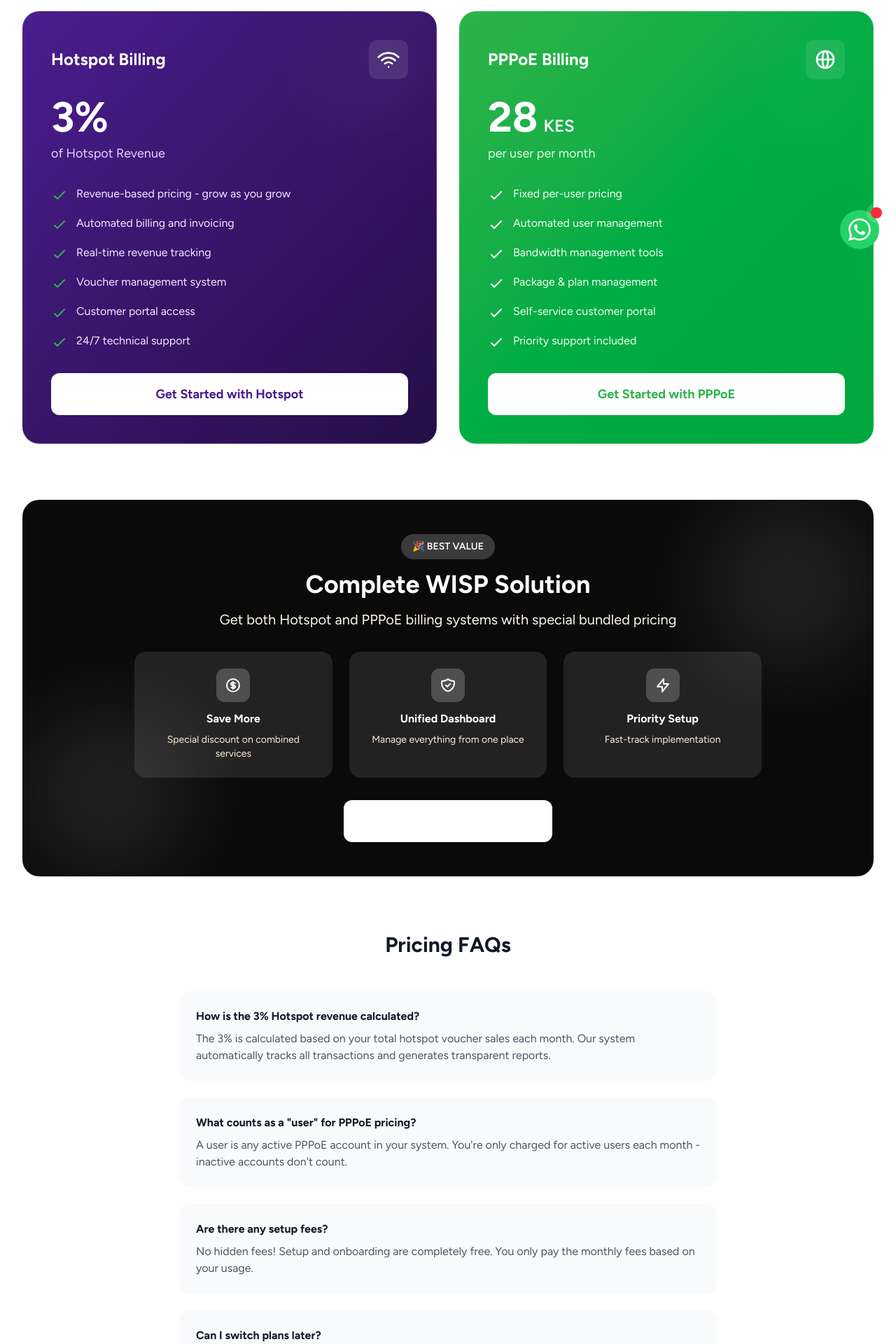
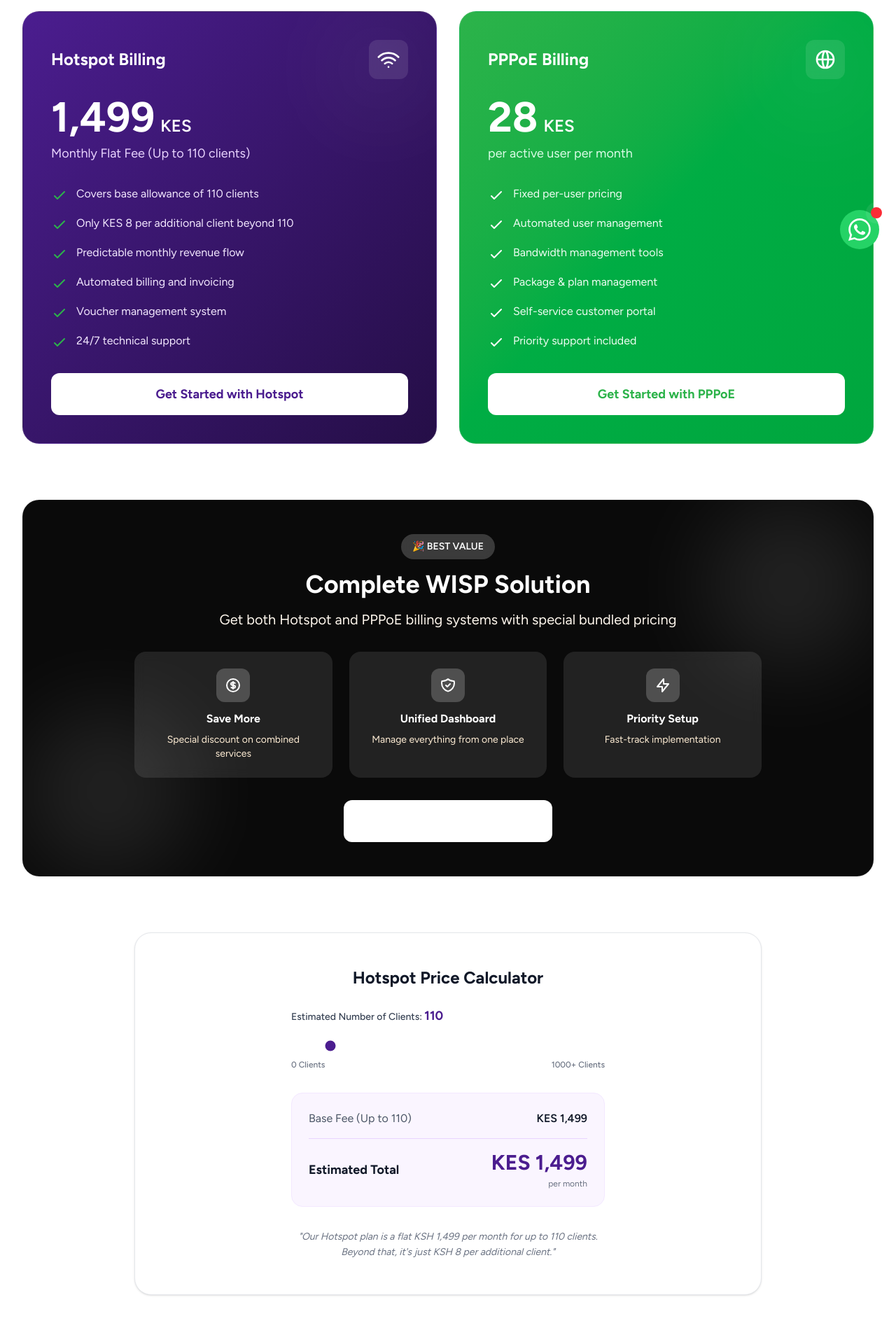
Before and after one commit to dennismutuku2005/pacewebsite, a Next.js app: page /pricing in a window 1280 px wide. Shown: the part 420-2340 px from the top of the page at 70% size. Built offline with nearby package versions, Linux system fonts and the light colour scheme.

Commit message:
Auto-update: page.js

```diff
--- a/src/app/pricing/page.js
+++ b/src/app/pricing/page.js
@@ -1,7 +1,70 @@
 "use client"
+import { useState } from 'react';
 import Link from 'next/link';
 import PageHero from '../components/PageHero';
 import ScrollReveal from '../components/ScrollReveal';
+
+function HotspotCalculator() {
+    const [clients, setClients] = useState(110);
+
+    const baseFee = 1499;
+    const limit = 110;
+    const overageRate = 8;
+
+    const overageUnits = Math.max(0, clients - limit);
+    const totalPrice = baseFee + (overageUnits * overageRate);
+
+    return (
+        <div className="bg-white rounded-3xl p-8 lg:p-12 border border-gray-200 shadow-sm">
+            <h3 className="text-2xl font-bold text-gray-900 mb-6 text-center font-figtree">Hotspot Price Calculator</h3>
+
+            <div className="max-w-md mx-auto space-y-8">
+                <div>
+                    <label className="block text-sm font-medium text-gray-700 mb-4 font-figtree">
+                        Estimated Number of Clients: <span className="text-tappi-purple font-bold text-lg">{clients}</span>
+                    </label>
+                    <input
+                        type="range"
+                        min="0"
+                        max="1000"
+                        step="5"
+                        value={clients}
+                        onChange={(e) => setClients(parseInt(e.target.value))}
+                        className="w-full h-2 bg-gray-200 rounded-lg appearance-none cursor-pointer accent-tappi-purple"
+                    />
+                    <div className="flex justify-between mt-2 text-xs text-gray-500 font-medium font-figtree">
+                        <span>0 Clients</span>
+                        <span>1000+ Clients</span>
+                    </div>
+                </div>
+
+                <div className="bg-purple-50 rounded-2xl p-6 border border-purple-100 transition-all duration-300">
+                    <div className="flex justify-between items-center mb-4 font-figtree">
+                        <span className="text-gray-600">Base Fee (Up to 110)</span>
+                        <span className="font-semibold text-gray-900">KES 1,499</span>
+                    </div>
+                    {overageUnits > 0 && (
+                        <div className="flex justify-between items-center mb-4 text-sm font-figtree">
+                            <span className="text-gray-600">Overage ({overageUnits} x KES 8)</span>
+                            <span className="font-semibold text-gray-900">KES {overageUnits * overageRate}</span>
+                        </div>
+                    )}
+                    <div className="border-t border-purple-200 pt-4 mt-4 flex justify-between items-center font-figtree">
+                        <span className="text-gray-900 font-bold text-lg">Estimated Total</span>
+                        <div className="text-right">
+                            <span className="text-3xl font-bold text-tappi-purple">KES {totalPrice.toLocaleString()}</span>
+                            <p className="text-xs text-gray-500 mt-1">per month</p>
+                        </div>
+                    </div>
+                </div>
+
+                <p className="text-center text-sm text-gray-500 italic font-figtree leading-relaxed">
+                    "Our Hotspot plan is a flat KSH 1,499 per month for up to 110 clients. Beyond that, it's just KSH 8 per additional client."
+                </p>
+            </div>
+        </div>
+    );
+}
 
 export default function PricingPage() {
     return (
@@ -34,9 +97,10 @@ export default function PricingPage() {
 
                                     <div className="mb-8">
                                         <div className="flex items-baseline gap-2 mb-2">
-                                            <span className="text-5xl lg:text-6xl font-bold">3%</span>
+                                            <span className="text-5xl lg:text-6xl font-bold">1,499</span>
+                                            <span className="text-2xl font-semibold">KES</span>
                                         </div>
-                                        <p className="text-purple-200 text-lg">of Hotspot Revenue</p>
+                                        <p className="text-purple-200 text-lg">Monthly Flat Fee (Up to 110 clients)</p>
                                     </div>
 
                                     <div className="space-y-4 mb-8">
@@ -44,7 +108,19 @@ export default function PricingPage() {
                                             <svg className="w-6 h-6 text-tappi-green flex-shrink-0 mt-0.5" fill="none" stroke="currentColor" viewBox="0 0 24 24">
                                                 <path strokeLinecap="round" strokeLinejoin="round" strokeWidth={2} d="M5 13l4 4L19 7" />
                                             </svg>
-                                            <span className="text-purple-100">Revenue-based pricing - grow as you grow</span>
+                                            <span className="text-purple-100">Covers base allowance of 110 clients</span>
+                                        </div>
+                                        <div className="flex items-start gap-3">
+                                            <svg className="w-6 h-6 text-tappi-green flex-shrink-0 mt-0.5" fill="none" stroke="currentColor" viewBox="0 0 24 24">
+                                                <path strokeLinecap="round" strokeLinejoin="round" strokeWidth={2} d="M5 13l4 4L19 7" />
+                                            </svg>
+                                            <span className="text-purple-100">Only KES 8 per additional client beyond 110</span>
+                                        </div>
+                                        <div className="flex items-start gap-3">
+                                            <svg className="w-6 h-6 text-tappi-green flex-shrink-0 mt-0.5" fill="none" stroke="currentColor" viewBox="0 0 24 24">
+                                                <path strokeLinecap="round" strokeLinejoin="round" strokeWidth={2} d="M5 13l4 4L19 7" />
+                                            </svg>
+                                            <span className="text-purple-100">Predictable monthly revenue flow</span>
                                         </div>
                                         <div className="flex items-start gap-3">
                                             <svg className="w-6 h-6 text-tappi-green flex-shrink-0 mt-0.5" fill="none" stroke="currentColor" viewBox="0 0 24 24">
@@ -56,19 +132,7 @@ export default function PricingPage() {
                                             <svg className="w-6 h-6 text-tappi-green flex-shrink-0 mt-0.5" fill="none" stroke="currentColor" viewBox="0 0 24 24">
                                                 <path strokeLinecap="round" strokeLinejoin="round" strokeWidth={2} d="M5 13l4 4L19 7" />
                                             </svg>
-                                            <span className="text-purple-100">Real-time revenue tracking</span>
-                                        </div>
-                                        <div className="flex items-start gap-3">
-                                            <svg className="w-6 h-6 text-tappi-green flex-shrink-0 mt-0.5" fill="none" stroke="currentColor" viewBox="0 0 24 24">
-                                                <path strokeLinecap="round" strokeLinejoin="round" strokeWidth={2} d="M5 13l4 4L19 7" />
-                                            </svg>
                                             <span className="text-purple-100">Voucher management system</span>
-                                        </div>
-                                        <div className="flex items-start gap-3">
-                                            <svg className="w-6 h-6 text-tappi-green flex-shrink-0 mt-0.5" fill="none" stroke="currentColor" viewBox="0 0 24 24">
-                                                <path strokeLinecap="round" strokeLinejoin="round" strokeWidth={2} d="M5 13l4 4L19 7" />
-                                            </svg>
-                                            <span className="text-purple-100">Customer portal access</span>
                                         </div>
                                         <div className="flex items-start gap-3">
                                             <svg className="w-6 h-6 text-tappi-green flex-shrink-0 mt-0.5" fill="none" stroke="currentColor" viewBox="0 0 24 24">
@@ -107,7 +171,7 @@ export default function PricingPage() {
                                             <span className="text-5xl lg:text-6xl font-bold">28</span>
                                             <span className="text-2xl font-semibold">KES</span>
                                         </div>
-                                        <p className="text-green-100 text-lg">per user per month</p>
+                                        <p className="text-green-100 text-lg">per active user per month</p>
                                     </div>
 
                                     <div className="space-y-4 mb-8">
@@ -218,6 +282,13 @@ export default function PricingPage() {
                         </div>
                     </ScrollReveal>
 
+                    {/* Pricing Calculator */}
+                    <ScrollReveal delay={0.4}>
+                        <div className="mt-20 max-w-4xl mx-auto">
+                            <HotspotCalculator />
+                        </div>
+                    </ScrollReveal>
+
                     {/* FAQ Section */}
                     <ScrollReveal delay={0.4}>
                         <div className="mt-20 max-w-3xl mx-auto">
@@ -225,8 +296,8 @@ export default function PricingPage() {
 
                             <div className="space-y-6">
                                 <div className="bg-gray-50 rounded-2xl p-6">
-                                    <h4 className="font-bold text-gray-900 mb-2">How is the 3% Hotspot revenue calculated?</h4>
-                                    <p className="text-gray-600">The 3% is calculated based on your total hotspot voucher sales each month. Our system automatically tracks all transactions and generates transparent reports.</p>
+                                    <h4 className="font-bold text-gray-900 mb-2">How is the Hotspot billing calculated?</h4>
+                                    <p className="text-gray-600">Our Hotspot plan is a flat KSH 1,499 per month. This covers up to 110 clients. If you go over 110, you are simply charged KSH 8 for each additional client beyond that limit.</p>
                                 </div>
 
                                 <div className="bg-gray-50 rounded-2xl p-6">
```
